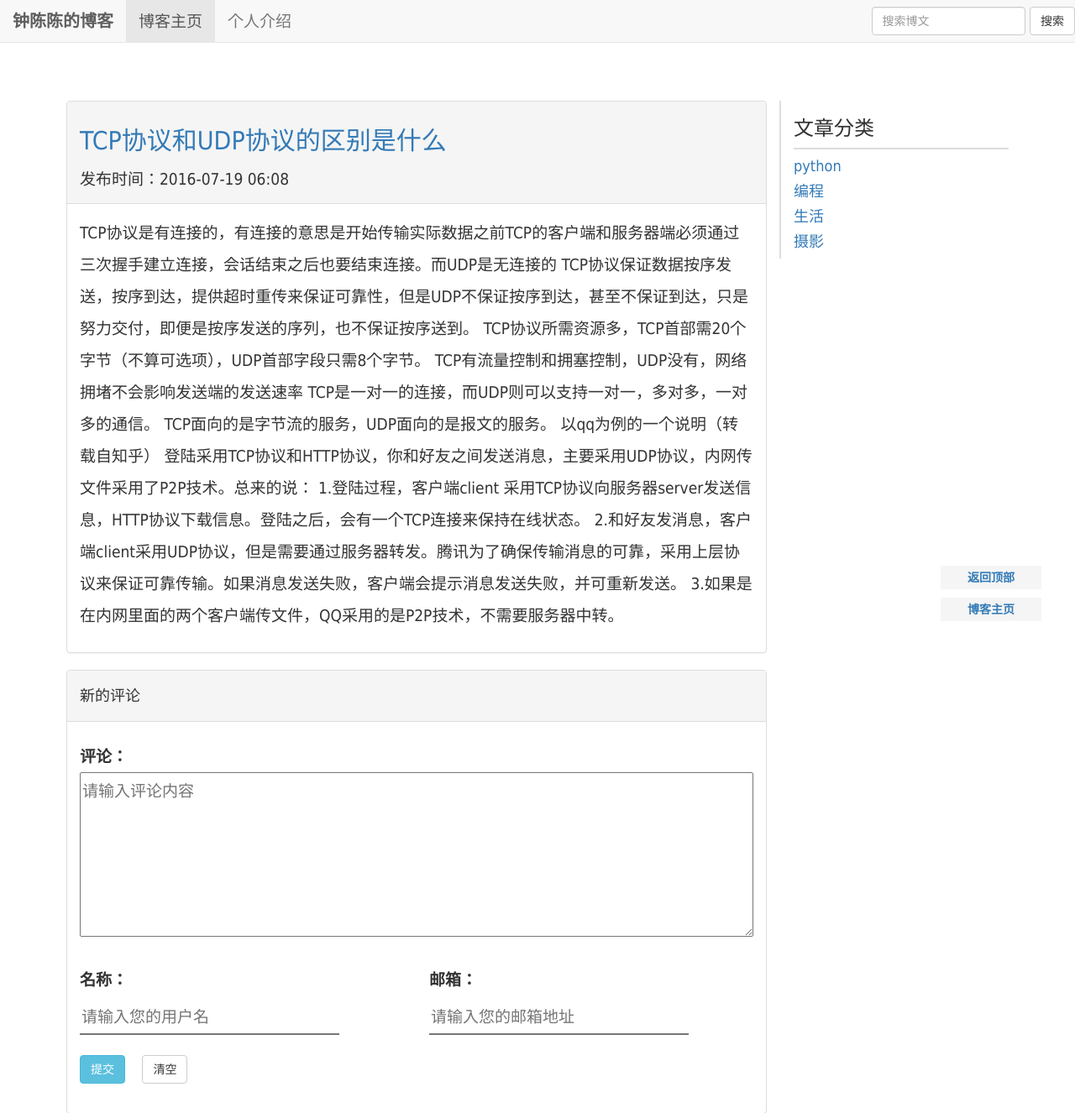
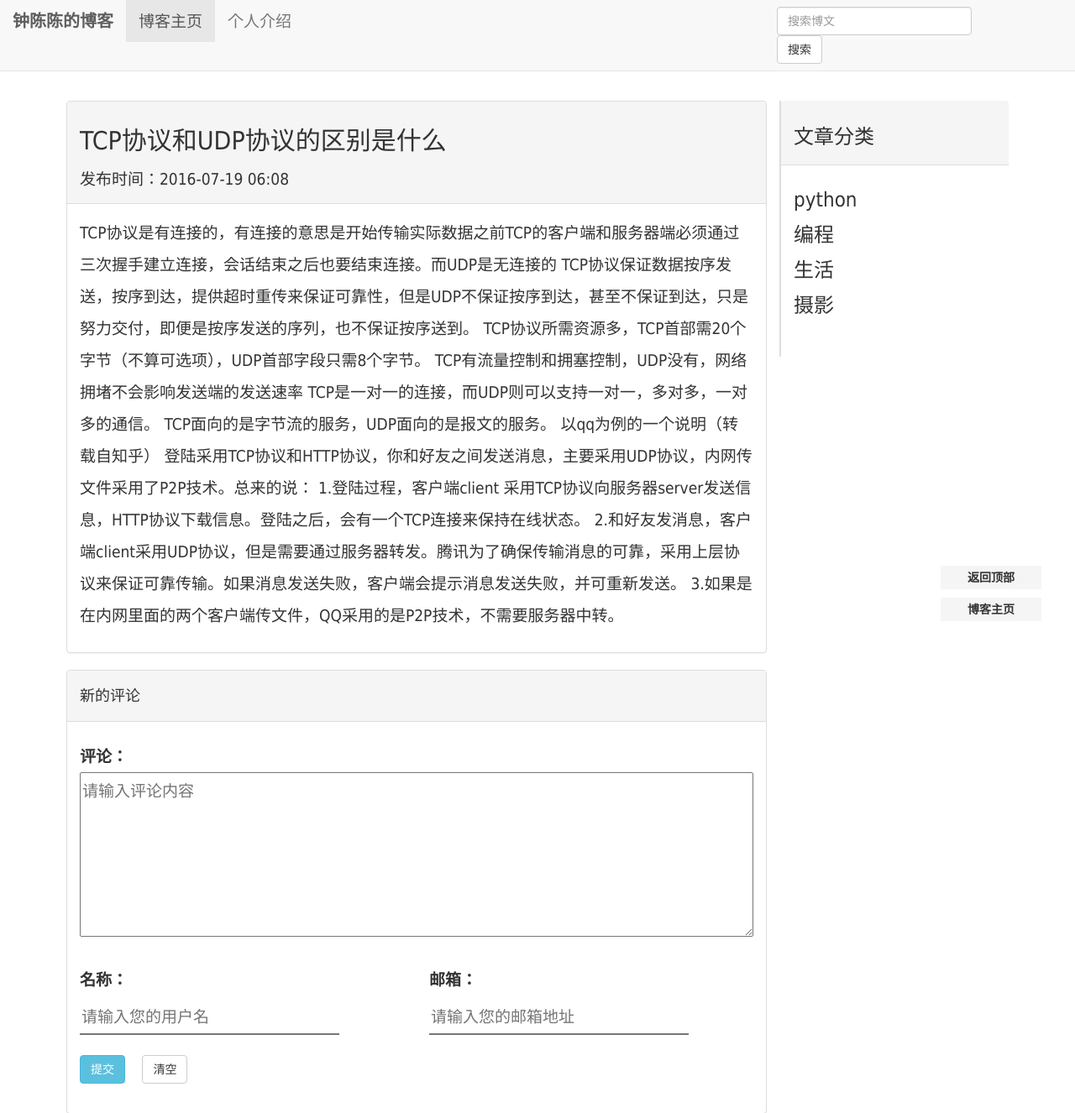
Before and after one commit to summer28/BlogSummer, a Django app: page /blog/2/ in a window 1280 px wide. Shown: the top 1326 px of the page at 84% size. Run offline with Django 3.2, Linux system fonts and the light colour scheme; data comes from the database, SQL or seed files in the repository; both versions use the stored data as it was after the commit; some libraries are stand-ins or nearby versions.

Commit message:
sytle change

```diff
--- a/blogsummer/blog/static/blog/css/base.css
+++ b/blogsummer/blog/static/blog/css/base.css
@@ -1,6 +1,13 @@
 body{
 	font-family: Microsoft YaHei,'宋体' , Tahoma, Helvetica, Arial, sans-serif;
 }
+a{
+	color:#333;
+}
+ ul ,li
+ {
+ 	list-style-type: none;
+ }
 .navbar-brand{
 
 	font-size: 20px!important;
@@ -9,24 +16,48 @@ body{
 .navbar {
 	font-size: 19px!important;
 }
+.navbar-form {
+	width:25%;
+	margin-right: 50px;
+}
+.form-group
+{
+	width:80%;
+}
+
+#search_box{
+	width:100%;
+}
 .container{
 	font-size: 19px;
-
 	line-height: 2em;
-}
-.container{
 	margin-top: 100px;
 	width:90%;
+}
 
-}
 
 .tags{
 
 	border-left-style: solid;
 	border-left-width: 2px;
 	border-left-color: #DDD;
+	padding-left: 0px!important;
+}
+.tags h4{
+	font-size:24px;
+	line-height:32px;
+}
+.tags .panel{
+	border-style:none!important;
+	padding-left: 0px;
+	box-shadow: none;
+
 }
 
+.tags .panel-body{
+	[padding]-left: 25px;
+	border-style:none;
+}
 .catogry_title{
 	border-bottom-style: solid;
 	border-bottom-width: 2px;
@@ -51,7 +82,3 @@ body{
 	text-decoration:none;
 	margin-bottom:10px;
  }
- ul ,li
- {
- 	list-style-type: none;
- }
--- a/blogsummer/blog/static/blog/css/detail.css
+++ b/blogsummer/blog/static/blog/css/detail.css
@@ -22,12 +22,6 @@
 
 	margin-right: 15px;
 }
-.tags{
-
-	border-left-style: solid;
-	border-left-width: 2px;
-	border-left-color: #DDD;
-}
 
 .comment_content
 {
--- a/blogsummer/blog/templates/base.html
+++ b/blogsummer/blog/templates/base.html
@@ -34,7 +34,7 @@
                         <form action="{% url 'blog_search' %}" class="navbar-form navbar-right" role="search" method="post">
                             {% csrf_token %}
                              <div class="form-group">
-                                <input type="text" class="form-control" name="blog_search" placeholder="搜索博文">
+                                <input type="text" id="search_box"  class="form-control" name="blog_search" placeholder="搜索博文">
                              </div>
 
                              <input type="submit" class="btn btn-default" value="搜索"></input>
@@ -51,7 +51,11 @@
                         </div>
 
                           <div class="col-md-3 tags">
-                                  <div class =catogry_title><h3>文章分类</h3></div>
+                                <div class="panel panel-default">
+                                        <div class="panel-heading">
+                                                <h3>文章分类</h3>
+                                        </div>
+                                        <div class="panel-body">
                                                 <div class="category_content">
                                                         {% for category in categories %}
                                                         <a href="{% url 'blog_get_category' category.id %}" >
@@ -63,6 +67,9 @@
                                                 </div>
                                         </div>
                                 </div>
+
+                         </div>
+                </div>
         </div>
 	<div class="back_to_top">
 		<a href="#top" target="_self">返回顶部</a>
--- a/blogsummer/blog/templates/blog-detail-new.html
+++ b/blogsummer/blog/templates/blog-detail-new.html
@@ -120,7 +120,7 @@
                                               {{reply.user_name}} 回复 {{reply.reply_name}} ({{ reply.submit_date|date:"Y-m-d H:i"}})：{{ reply.comment }}
                                           </li>
                                       {% endfor %}
-                                      <span id="reply_start"></span>
+                                      <!-- <span id="reply_start"></span> -->
                                   </ul>
                           </div>
 
```
Also changed, not shown: blogsummer/django_comments/views/comments.py (+52 -48 lines), blogsummer/db.sqlite3. Lines whose indentation alone changed are shown as unchanged.
